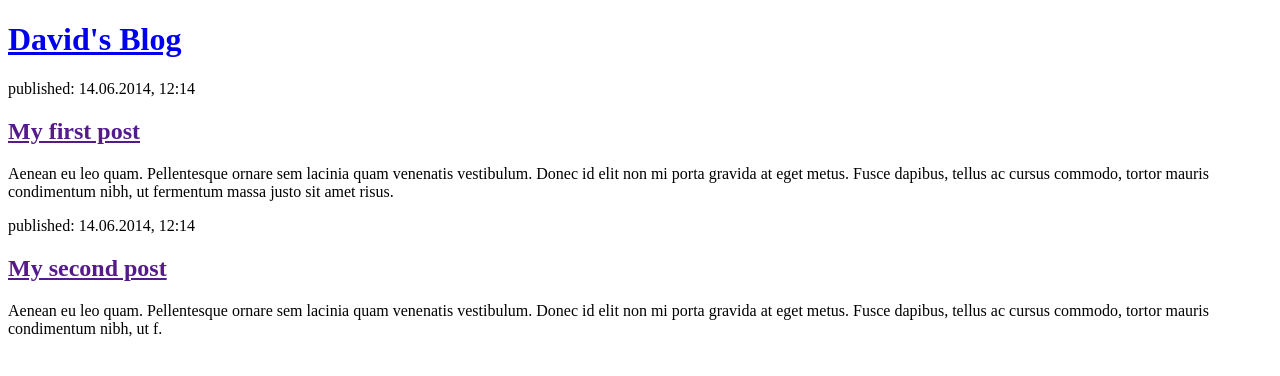
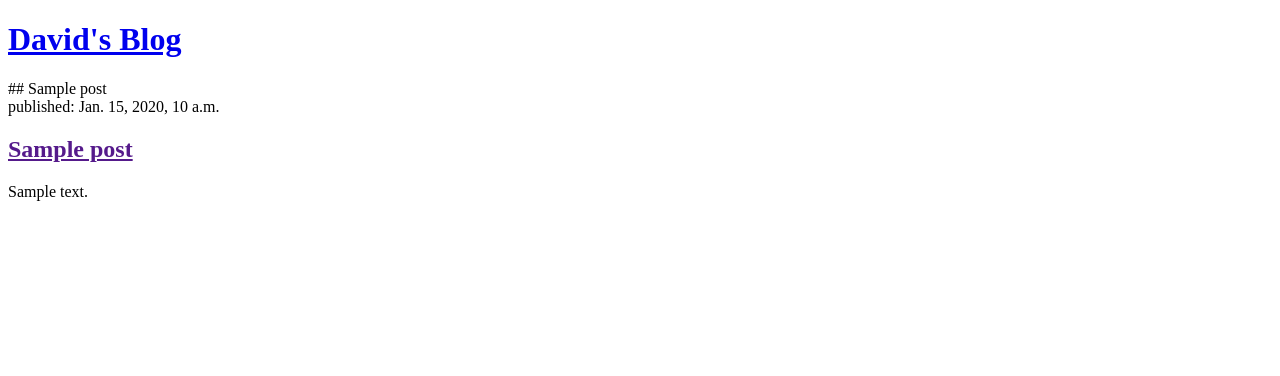
Before and after one commit to idle-hand/my-first-blog, a Django app: page / in a window 1280 px wide. Shown: the top 376 px of the page. Run offline with Django 3.2, Linux system fonts and the light colour scheme; tables that the repository leaves empty hold one stand-in row (values such as "Sample post").

Commit message:
Mod templates.

```diff
--- a/blog/templates/blog/post_list.html
+++ b/blog/templates/blog/post_list.html
@@ -1,26 +1,25 @@
 <!DOCTYPE html>
 <html>
+
     <head>
-        <title>David's blog</title>
+        <title>David's Blog</title>
     </head>
+
+    <header>
+    <h1><a href="/">David's Blog</a></h1>
+    </header>
 
 <body>
 
-   <header>
-        <h1><a href="/">David's Blog</a></h1>
-   </header>
-
+    {% for post in posts %}
+##        {{ post }}
         <article>
-            <time>published: 14.06.2014, 12:14</time>
-            <h2><a href="">My first post</a></h2>
-            <p>Aenean eu leo quam. Pellentesque ornare sem lacinia quam venenatis vestibulum. Donec id elit non mi porta gravida at eget metus. Fusce dapibus, tellus ac cursus commodo, tortor mauris condimentum nibh, ut fermentum massa justo sit amet risus.</p>
+            <time>published: {{ post.published_date }}</time>
+            <h2><a href="">{{ post.title }}</a></h2>
+            <p>{{ post.text|linebreaksbr }}</p>
         </article>
-
-        <article>
-            <time>published: 14.06.2014, 12:14</time>
-            <h2><a href="">My second post</a></h2>
-            <p>Aenean eu leo quam. Pellentesque ornare sem lacinia quam venenatis vestibulum. Donec id elit non mi porta gravida at eget metus. Fusce dapibus, tellus ac cursus commodo, tortor mauris condimentum nibh, ut f.</p>
-        </article>
+    {% endfor %}
 
 </body>
+
 </html>
--- a/blog/views.py
+++ b/blog/views.py
@@ -1,5 +1,10 @@
 from django.shortcuts import render
+from django.utils import timezone
+from .models import Post
 
 # Create your views here.
+
 def post_list(request):
-    return render(request, 'blog/post_list.html', {})
+#    posts = Post.objects.all()
+    posts = Post.objects.filter(published_date__lte=timezone.now()).order_by('published_date')
+    return render(request, 'blog/post_list.html', {'posts': posts})
```
